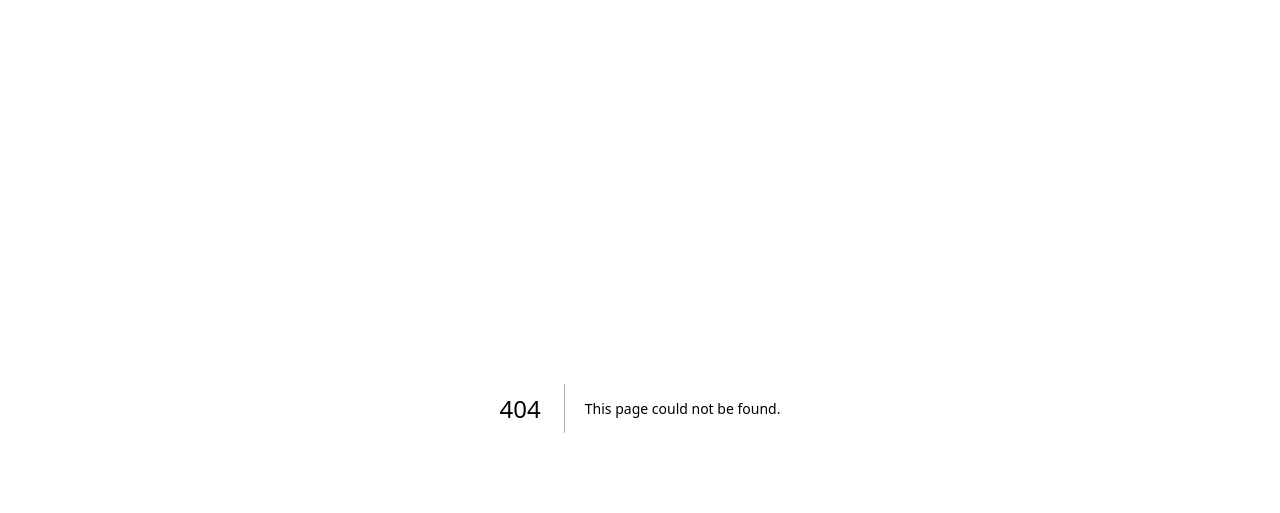
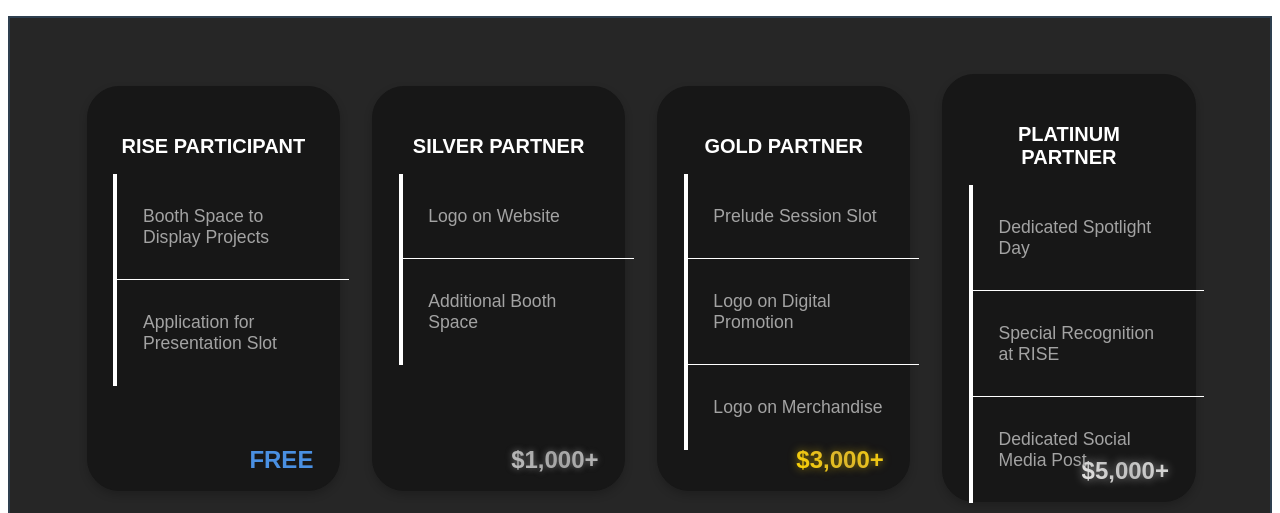
Before and after one commit to purdue-arc/rise3latest, a Next.js app in the folder src/: page /sponsorship in a window 1280 px wide. Before the commit this address had no page. Shown: the part 439-952 px from the top of the page. Built offline with nearby package versions, Linux system fonts and the light colour scheme.

Commit message:
created about, sponsorship, linked to riseforms for registration link

```diff
--- a/src/app/about/AboutPage.jsx
+++ b/src/app/about/AboutPage.jsx
@@ -335,6 +335,7 @@ const AboutPage = () => {
                 <div className="flex justify-center space-x-4">
                     <button
                         onClick={() => handleViewToggle("full")}
+                        id='timeline'
                         className={`px-4 py-2 rounded-md ${
                             viewMode === "full"
                                 ? "bg-blue-600 text-white"
--- a/src/app/program/page.jsx
+++ b/src/app/program/page.jsx
@@ -1,5 +1,9 @@
 "use client";
 
+import Link from "next/link";
+
 export default function Page() {
-    return (<div>Program page</div>)
+    return (
+        <Link href="/about/#timeline"></Link>
+    );
 }
--- /dev/null
+++ b/src/app/sponsorship/TierList.css
@@ -0,0 +1,143 @@
+/* @font-face {
+    font-family: 'Poppins';
+    src: url('../../../fonts/poppins/Poppins-Regular.ttf') format('truetype');
+}
+
+@font-face {
+    font-family: 'Sansation';
+    src: url('../../../fonts/sansation/Sansation_Regular.ttf') format('truetype');
+}
+
+@font-face {
+    font-family: 'Sansation-Bold';
+    src: url('../../../fonts/sansation/Sansation_Bold.ttf') format('truetype');
+} */
+
+.tier-list {
+    background: #262626; /* Dark blue background */
+    color: #a3a3a3;
+    padding: 5vh 5vw;
+    align-items: center;
+    border: 2px solid #2e3f4f; /* Slightly lighter blue border */
+    font-family: Arial, Helvetica, sans-serif;
+}
+
+.tiers {
+    padding: 2vh 1vw;
+    display: flex;
+    flex-direction: row;
+    align-items: center;
+    gap: 4vh;
+    font-family: 'Poppins', sans-serif;
+    overflow-x: scroll;
+    scroll-snap-type: x mandatory;
+}
+
+.tier {
+    scroll-snap-align: center;
+    background: #171717; /* Tier background blue */
+    padding: 2vh 2vw; /* Adjusted padding for better responsiveness */
+    width: 80%;
+    min-width: 200px;
+    border: 1px solid #171717; /* Border color */
+    border-radius: 2rem;
+    box-shadow: 0 4px 8px 0 rgba(0, 0, 0, 0.2);
+    height: 100%;
+}
+
+.tier-text {
+    height: 33vh;
+}
+
+.tier-name {
+    font-family: 'Arial', 'Helvetica', sans-serif;
+    font-weight: 600;
+    font-size: 2.5vmin; /* Use vmin for responsive font scaling */
+    margin: 4vh 0 2vh 0;
+    height: 100%;
+    color: #ffffff; /* Bright blue for tier names */
+    text-align: center;
+
+}
+
+.benefits {
+    font-family: 'Arial', 'Helvetica', sans-serif;
+    color: "#A3a3a3";
+    font-weight: 400;
+    border-left: 4px solid #ffffff; /* Bright blue line */
+    padding-left: 2vw;
+}
+
+.benefit {
+    font-size: 2.20vmin; /* Use vmin for responsive font scaling */
+    padding: 4vh 0;
+    position: relative;
+    transition: background-color 0.3s ease-in, border 0.3s ease-in;
+}
+
+.benefit:hover {
+    color: #ffffff;
+    text-decoration: underline;
+}
+
+/* ... Remaining Styles ... */
+
+
+.benefit:not(:last-child)::after {
+    content: '';
+    position: absolute;
+    left: -2vw;
+    bottom: 0;
+    width: calc(100% + 3.7vw + 1.7vh);
+    border-bottom: 1px solid #ffffff; /* Horizontal line between benefits */
+}
+
+.cost {
+    font-family: 'Arial', sans-serif;
+    font-weight: 600;
+    font-size: 1.5em;
+    color: #4a90e2; /* Bright blue for costs */
+    padding-top: 1vh;
+    text-align: right;
+    align-self: end;
+    justify-self: end;
+}
+.platinum {
+    color: #e5e4e2; /* Base color for platinum */
+    background: -webkit-linear-gradient(45deg, #e5e4e2, #b0b0b0, #e5e4e2);
+    -webkit-background-clip: text;
+    -webkit-text-fill-color: transparent;
+    text-shadow: 0px 0px 10px rgba(255,255,255,0.5);
+}
+
+/* Shiny Gold tier color */
+.gold {
+    color: #ffd700; /* Base color for gold */
+    background: -webkit-linear-gradient(45deg, #ffd700, #d4af37, #ffd700);
+    -webkit-background-clip: text;
+    -webkit-text-fill-color: transparent;
+    text-shadow: 0px 0px 8px rgba(255,215,0,0.5);
+}
+
+/* Silver tier color */
+.silver {
+    color: #c0c0c0; /* Base color for silver */
+    background: -webkit-linear-gradient(45deg, #c0c0c0, #9e9e9e, #c0c0c0);
+    -webkit-background-clip: text;
+    -webkit-text-fill-color: transparent;
+    text-shadow: 0px 0px 6px rgba(192,192,192,0.5);
+}
+
+/* Participant tier color (assuming a blue color for participants) */
+.participant {
+    color: #4a90e2; /* A blue color for participants */
+}
+.tier-inclusion-note {
+    color: #ffffff; /* White text color for readability */
+    font-size: 1em;
+    margin-top: 3vh; /* Spacing from the last tier */
+    text-align: center; /* Center the text */
+    opacity: 0.8; /* Slightly transparent for subtlety */
+    font-style: italic; /* Italicize for emphasis */
+}
+/* Add any additional styling here */
--- /dev/null
+++ b/src/app/sponsorship/TierList.jsx
@@ -0,0 +1,36 @@
+"use client";
+import "./TierList.css"
+
+const Tier = ({ tierName, cost, benefits, tierColor }) => {
+    return (
+        <div className="tier">
+            <div className="tier-name">{tierName}</div>
+            <div className="tier-text">
+            <div className="benefits overflow-x-hidden">
+                {benefits.map((benefit, index) => (
+                    <div key={index} className="benefit">{benefit}</div>
+                ))}
+            </div>
+            </div>
+            <div className={`cost ${tierColor}`}>{cost}</div>
+        </div>
+    );
+};
+
+const TierList = () => {
+    return (
+        <div className="tier-list">
+            <div className= "tiers">
+                <Tier tierName="RISE PARTICIPANT" cost="FREE" benefits={["Booth Space to Display Projects", "Application for Presentation Slot"]} tierColor="participant" />
+                <Tier tierName="SILVER PARTNER" cost="$1,000+" benefits={["Logo on Website", "Additional Booth Space"]} tierColor="silver" />
+                <Tier tierName="GOLD PARTNER" cost="$3,000+" benefits={["Prelude Session Slot", "Logo on Digital Promotion", "Logo on Merchandise"]} tierColor="gold" />
+                <Tier tierName="PLATINUM PARTNER" cost="$5,000+" benefits={["Dedicated Spotlight Day", "Special Recognition at RISE", "Dedicated Social Media Post"]} tierColor="platinum" />
+            </div>
+            <div className="tier-inclusion-note">
+                *All higher tier perks include the benefits of the previous tiers.
+            </div>
+        </div>
+    );
+};
+
+export default TierList;
--- /dev/null
+++ b/src/app/sponsorship/page.jsx
@@ -0,0 +1,11 @@
+"use client";
+
+import TierList from "./TierList";
+import Footer from "../../components/footer";
+export default function Sponsor() {
+    return (
+        <div className="landing-page">
+            <TierList/>
+        </div>
+    );
+}
--- a/src/components/footer.jsx
+++ b/src/components/footer.jsx
@@ -2,7 +2,7 @@
 
 import { motion } from 'framer-motion';
 import { Twitter, Linkedin, Github, Mail } from 'lucide-react';
-
+import Link from 'next/link';
 const Footer = () => {
     return (
         <footer className="bg-neutral-800 py-8 text-neutral-400 text-center">
@@ -32,10 +32,10 @@ const Footer = () => {
                 <div className="mb-4">
                     <p className="text-neutral-400">&copy; 2024 RISE | Robotics and Intelligent Systems Expo</p>
                     <nav className="flex justify-center space-x-6 mt-4">
-                        <a href="/about" className="hover:text-blue-500">About</a>
-                        <a href="/program" className="hover:text-blue-500">Program</a>
-                        <a href="/registration" className="hover:text-blue-500">Registration</a>
-                        <a href="/sponsorship" className="hover:text-blue-500">Sponsorship</a>
+                        <Link href="/about" className="hover:text-blue-500">About</Link>
+                        <Link href="/about/#timeline" className="hover:text-blue-500">Program</Link>
+                        <Link href="http://riseforms.purduearc.com" className="hover:text-blue-500">Registration</Link>
+                        <Link href="/sponsorship" className="hover:text-blue-500">Sponsorship</Link>
                     </nav>
                 </div>
 
```
